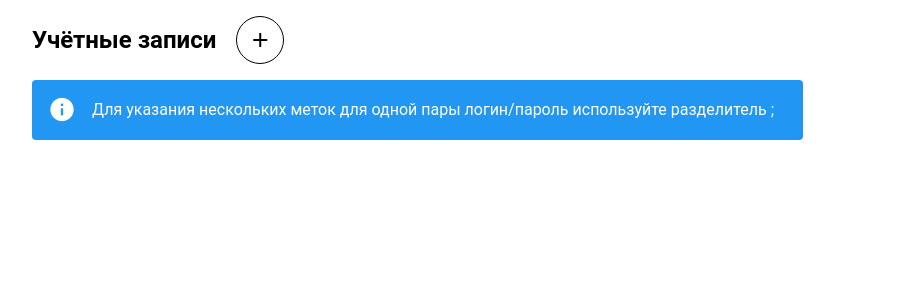
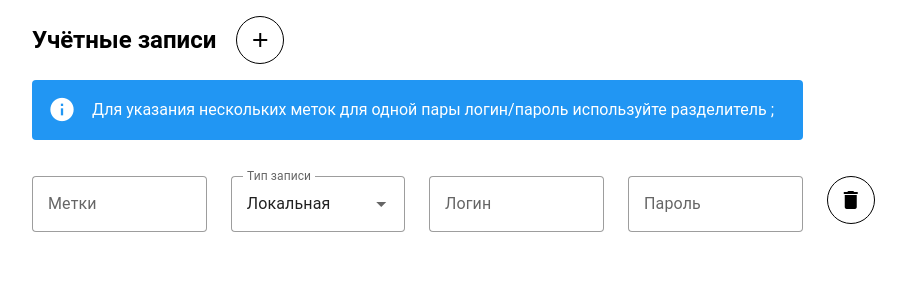
Before and after one commit to VladislavGrishaev/vue-account-manager, a Vue app: page / in a window 1280 px wide. Both pictures are taken after a click on the button 284 px from the left and 40 px from the top of the page. Shown: the top 300 px of the page, without its empty margins (24-930 px from the left). Built offline with nearby package versions, Linux system fonts and the light colour scheme.

Commit message:
добавление и удаление полей

```diff
--- a/src/components/AccountForm.vue
+++ b/src/components/AccountForm.vue
@@ -13,6 +13,21 @@ const data = reactive({
   accounts: storeToRefs(useAccountsStore()).accounts
 });
 
+// метод добавления учётной записи
+const addAccount = () => {
+		store.addAccount();
+};
+
+// метод удаления учётной записи
+const removeAccount = (id: number) => {
+		store.removeAccount(id);
+};
+
+// метод обновления учётной записи
+const updateAccount = (id: number, account: Partial<Account>) => {
+		store.updateAccount(id, account);
+};
+
 </script>
 
 <template>
@@ -20,7 +35,11 @@ const data = reactive({
 				<v-container>
 						<div class="d-flex align-center justify-between mb-4 ga-5">
 								<h2 class="text-xl font-semibold">Учётные записи</h2>
-								<v-btn icon="mdi-plus" variant="outlined">
+								<v-btn
+												@click="addAccount"
+												icon="mdi-plus"
+												variant="outlined"
+								>
 										<v-icon>mdi-plus</v-icon>
 								</v-btn>
 						</div>
@@ -42,23 +61,48 @@ const data = reactive({
 														label="Метки"
 														variant="outlined"
 														hide-details
+														@blur="updateAccount(account.id, { name: account.name })"
 										/>
 								</v-col>
 
 								<v-col cols="2">
-										<v-select variant="outlined" hide-details></v-select>
+										<v-select
+														v-model="account.type"
+														variant="outlined"
+														hide-details
+														:items="['Локальная', 'LDAP']"
+														label="Тип записи"
+														@change="updateAccount(account.id, { type: account.type })"
+										></v-select>
 								</v-col>
 
 								<v-col cols="2">
-										<v-text-field label="Логин" variant="outlined" hide-details/>
+										<v-text-field
+														v-model="account.login"
+														label="Логин"
+														variant="outlined"
+														hide-details
+														@blur="updateAccount(account.id, { login: account.login })"
+										/>
 								</v-col>
 
 								<v-col cols="2">
-										<v-text-field label="Пароль" type="password" variant="outlined" hide-details/>
+										<v-text-field
+														v-model="account.password"
+														label="Пароль"
+														type="password"
+														variant="outlined"
+														hide-details
+														@blur="updateAccount(account.id, { password: account.password })"
+										/>
 								</v-col>
 
 								<v-col cols="2">
-										<v-btn icon="mdi-delete" variant="outlined">
+										<v-btn
+														@click="removeAccount(account.id)"
+														icon="mdi-delete"
+														variant="outlined"
+										>
 												<v-icon>mdi-delete</v-icon>
 										</v-btn>
 								</v-col>
--- a/src/store/accounts.ts
+++ b/src/store/accounts.ts
@@ -38,10 +38,12 @@ export const useAccountsStore = defineStore("accounts", {
     /** Создание аккаунта **/
     addAccount() {
       const lastId: number = this.getLastId();
+      const newId: number = lastId + 1;
+
       const newAccount: Account = {
-        id: lastId + 1,
+        id: newId,
         name: [],
-        type: "LDAP",
+        type: "Локальная",
         login: "",
         password: null,
         isValid: false,
@@ -51,7 +53,9 @@ export const useAccountsStore = defineStore("accounts", {
       // Сохраняем обновлённый список аккаунтов в localStorage
       this.saveAccounts();
 
-      console.log(newAccount)
+      localStorage.setItem("lastId", newId.toString());
+
+      console.log('addAccount: ' + newId)
     },
 
     /** Удаление аккаунта **/
@@ -68,7 +72,7 @@ export const useAccountsStore = defineStore("accounts", {
       // Найти индекс аккаунта по id
       const indexAcc: number = this.accounts.findIndex((acc) => acc.id === id);
 
-      console.log(indexAcc)
+      console.log('updateAccount: ' + indexAcc)
 
       // Если нашли такой аккаунт, обновляем его
       if (indexAcc !== -1) {
```
